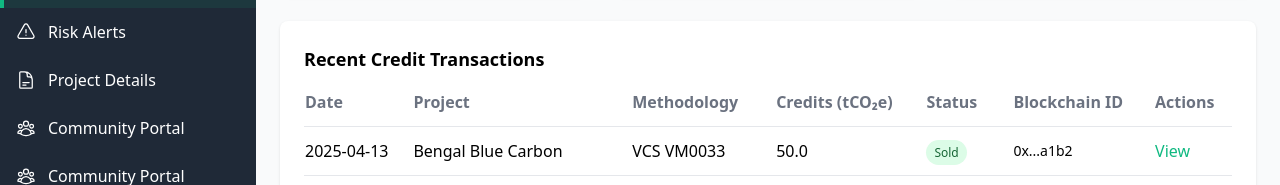
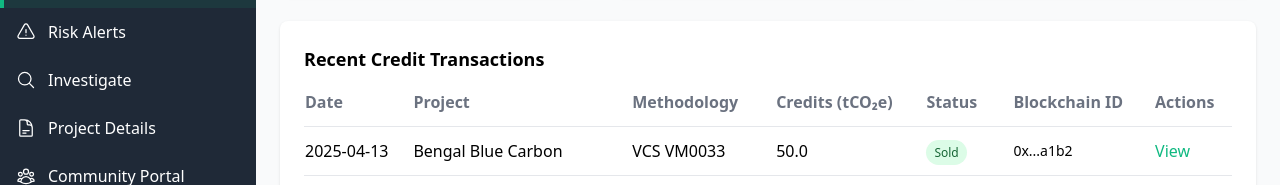
Before and after one commit to Levi-Chinecherem/sali-fi, a plain HTML site: page carbon-credits.html in a window 1280 px wide. Shown: the part 229-414 px from the top of the page. Drawn offline with nearby package versions, Linux system fonts and the light colour scheme.

Commit message:
updated urls

```diff
--- a/carbon-credits.html
+++ b/carbon-credits.html
@@ -83,17 +83,17 @@
                 </svg>
                 <span>Risk Alerts</span>
             </a>
-            <a href="project-details.html" class="nav-item  px-4 py-3 flex items-center">
+            <a href="investigate.html" class="nav-item px-4 py-3 flex items-center">
+                <svg xmlns="http://www.w3.org/2000/svg" fill="none" viewBox="0 0 24 24" stroke-width="1.5" stroke="currentColor" class="w-5 h-5 mr-3">
+                    <path stroke-linecap="round" stroke-linejoin="round" d="M21 21l-5.197-5.197m0 0A7.5 7.5 0 105.196 5.196a7.5 7.5 0 0010.607 10.607z" />
+                </svg>
+                <span>Investigate</span>
+            </a>
+            <a href="project-details.html" class="nav-item px-4 py-3 flex items-center">
                 <svg xmlns="http://www.w3.org/2000/svg" fill="none" viewBox="0 0 24 24" stroke-width="1.5" stroke="currentColor" class="w-5 h-5 mr-3">
                     <path stroke-linecap="round" stroke-linejoin="round" d="M19.5 14.25v-2.625a3.375 3.375 0 00-3.375-3.375h-1.5A1.125 1.125 0 0113.5 7.125v-1.5a3.375 3.375 0 00-3.375-3.375H8.25m0 12.75h7.5m-7.5 3H12M10.5 2.25H5.625c-.621 0-1.125.504-1.125 1.125v17.25c0 .621.504 1.125 1.125 1.125h12.75c.621 0 1.125-.504 1.125-1.125V11.25a9 9 0 00-9-9z" />
                 </svg>
                 <span>Project Details</span>
-            </a>
-            <a href="community-portal.html" class="nav-item px-4 py-3 flex items-center">
-                <svg xmlns="http://www.w3.org/2000/svg" fill="none" viewBox="0 0 24 24" stroke-width="1.5" stroke="currentColor" class="w-5 h-5 mr-3">
-                    <path stroke-linecap="round" stroke-linejoin="round" d="M18 18.72a9.094 9.094 0 003.741-.479 3 3 0 00-4.682-2.72m.94 3.198l.001.031c0 .225-.012.447-.037.666A11.944 11.944 0 0112 21c-2.17 0-4.207-.576-5.963-1.584A6.062 6.062 0 016 18.719m12 0a5.971 5.971 0 00-.941-3.197m0 0A5.995 5.995 0 0012 12.75a5.995 5.995 0 00-5.058 2.772m0 0a3 3 0 00-4.681 2.72 8.986 8.986 0 003.74.477m.94-3.197a5.971 5.971 0 00-.94 3.197M15 6.75a3 3 0 11-6 0 3 3 0 016 0zm6 3a2.25 2.25 0 11-4.5 0 2.25 2.25 0 014.5 0zm-13.5 0a2.25 2.25 0 11-4.5 0 2.25 2.25 0 014.5 0z" />
-                </svg>
-                <span>Community Portal</span>
             </a>
             <a href="community-portal.html" class="nav-item px-4 py-3 flex items-center">
                 <svg xmlns="http://www.w3.org/2000/svg" fill="none" viewBox="0 0 24 24" stroke-width="1.5" stroke="currentColor" class="w-5 h-5 mr-3">
```
Also changed, not shown: community-portal.html (+7 -7 lines), index.html (+6 -6 lines), projects.html (+6 -6 lines), risk-alerts.html (+6 -6 lines), settings.html (+6 -6 lines).
